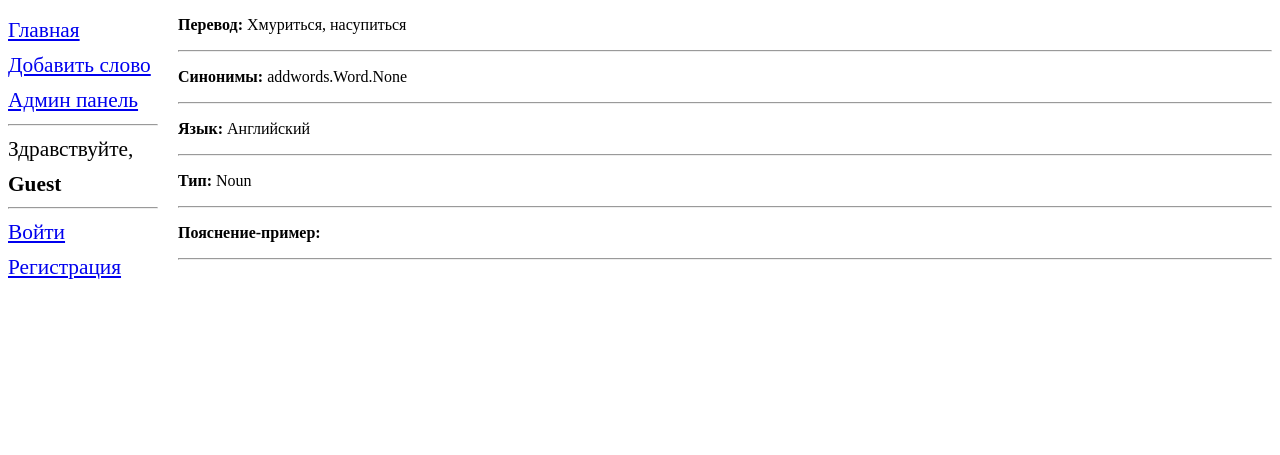
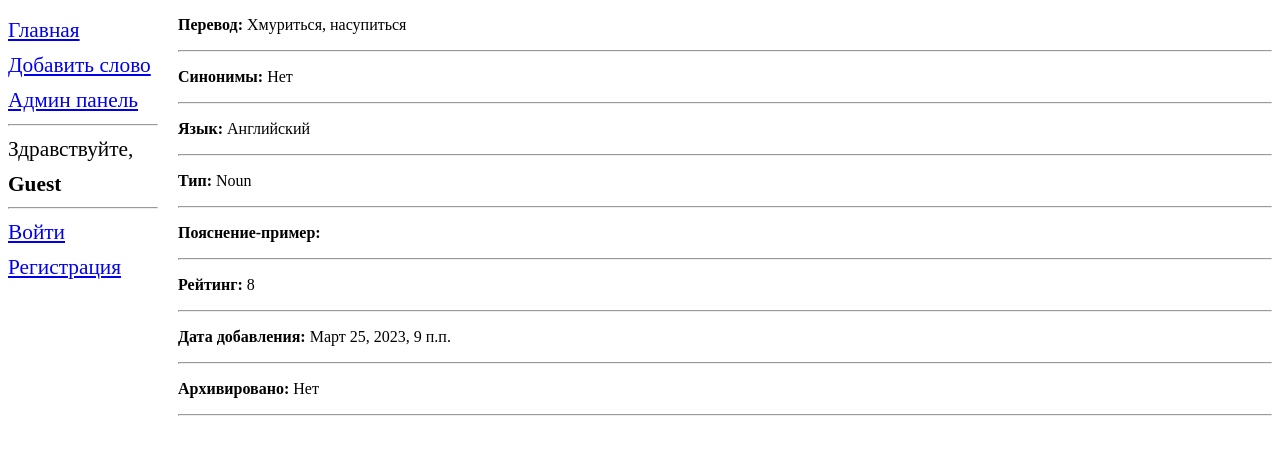
Before and after one commit to Zimin0/Online-Shop, a Django app: page /2/ in a window 1280 px wide. Shown: the part 135-590 px from the top of the page. Run offline with Django 3.2, Linux system fonts and the light colour scheme; data comes from the database, SQL or seed files in the repository; both versions use the stored data as it was after the commit.

Commit message:
Some models and views

```diff
--- a/addwords/admin.py
+++ b/addwords/admin.py
@@ -3,7 +3,7 @@ from .models import Language, Word
 
 
 class WordAdmin(admin.ModelAdmin):
-    list_display = ('word', 'type', 'translation', 'language')
+    list_display = ('word', 'type', 'translation', 'language', 'rate', 'add_date', 'archived')
 
 
 
--- a/addwords/forms.py
+++ b/addwords/forms.py
@@ -6,4 +6,4 @@ class WordForm(forms.ModelForm):
     template_name = "addwords/new_form.html" # only since Django4
     class Meta:
         model = Word
-        fields = ('word', 'language', 'type', 'translation', 'discription')
+        fields = ('word', 'language', 'type', 'translation', 'discription', 'rate')
--- a/addwords/models.py
+++ b/addwords/models.py
@@ -24,6 +24,9 @@ class Word(models.Model):
     translation = models.CharField(max_length=25, verbose_name="Перевод")
     discription = models.TextField(blank=True, verbose_name="Доп. комментарий к переводу")
     synonyms = models.ManyToManyField("Word", verbose_name="Синонимы", related_name='+', blank=True)
+    rate = models.IntegerField(verbose_name="Рейтинг", default=5, help_text="Личный рейтинг слова от 1 до 10")
+    add_date = models.DateTimeField(verbose_name="Дата создания", auto_now_add=True, blank=True)
+    archived = models.BooleanField(verbose_name="Архивировано", help_text="Будет ли слово отображаться в словаре?", default=False)
 
 
     def __str__(self):
--- a/addwords/templates/addwords/One_word.html
+++ b/addwords/templates/addwords/One_word.html
@@ -12,12 +12,38 @@
 {% block content %}
 <p> <b>Перевод:</b> {{ word.translation }} </p>
 <hr>
-<p> <b>Синонимы:</b> {{ word.synonyms }} </p>
+
+<!------------Если ли синонимы----------------->
+{% if word.synonyms.count == 0 %}
+<p> <b>Синонимы:</b> Нет </p>
 <hr>
+{% else %}
+<p> <b>Синонимы:</b>
+    {% for sy in word.synonyms.all  %}
+        <a href="{% url 'ex_word' sy.pk  %}">{{ sy }}</a>,
+    {% endfor %}
+    </p>
+<hr>
+{% endif %}
+<!--------------------------------------------->
 <p> <b>Язык:</b> {{ word.language }} </p>
 <hr>
 <p> <b>Тип:</b> {{ word.type }} </p>
 <hr>
 <p> <b>Пояснение-пример:</b> {{ word.discription }} </p>
 <hr>
+<p> <b>Рейтинг:</b> {{ word.rate }} </p>
+<hr>
+<p> <b>Дата добавления:</b> {{ word.add_date }} </p>
+<hr>
+
+<!------------Архивировано слово или нет----------------->
+{% if word.archived %}
+<p> <b>Архивировано:</b> Да </p>
+<hr>
+{% else %}
+<p> <b>Архивировано:</b> Нет </p>
+<hr>
+{% endif %}
+<!------------------------------------------------------->
 {% endblock %}
--- a/addwords/templates/addwords/add.html
+++ b/addwords/templates/addwords/add.html
@@ -13,6 +13,7 @@
 {% if user.is_authenticated %}
 <form method="post">
     {% csrf_token %}
+    {{ form.non_field_errors }}
     {{ form.as_p }}
     <button type="submit" value="добавить">Добавить</button>
 </form>
--- /dev/null
+++ b/addwords/templates/addwords/dfdfd.py
@@ -0,0 +1,5 @@
+word = '10.124.56.220'.split('.')
+
+
+#print(f'{int(word[0], 2)}.{int(word[1], 2)}.{int(word[2], 2)}.{int(word[3], 2)}')
+print(f'{bin(int(word[0]))[2:]}.{bin(int(word[1]))[2:]}.{bin(int(word[2]))[2:]}.{bin(int(word[3]))[2:]}')
--- a/addwords/templates/addwords/main.html
+++ b/addwords/templates/addwords/main.html
@@ -29,7 +29,7 @@
     {% endif %}
     <hr>
     {% for word in words %}
-        <h2> <a href="{% url 'ex_word' word.pk %}"> {{ word.word }} </a> </h2> (<p5>{{ word.type }}</p5>) - <p2>{{ word.translation }} <br></2>
+        <h2> <a href="{% url 'ex_word' word.pk %}"> {{ word.word }} </a> </h2>  <p2>{{ word.translation }} <br></2>
         {% if word.get_synonyms.count > 0 %}
         <p5>Синонимы: </p5>
         {% endif %}
--- a/addwords/views.py
+++ b/addwords/views.py
@@ -6,9 +6,9 @@ def main(request):
 	AMOUNT_OF_WORDS = 6
 	if request.GET.get('selecter', False) not in ("None", False):
 		sort_name = str(request.GET.get('selecter', False))
-		words = Word.objects.order_by(sort_name)[:AMOUNT_OF_WORDS]
+		words = Word.objects.filter(archived=False).order_by(sort_name)[:AMOUNT_OF_WORDS] #
 	else:
-		words = Word.objects.all()[:AMOUNT_OF_WORDS]
+		words = Word.objects.filter(archived=False)[:AMOUNT_OF_WORDS]
 
 	context = {"words":words}
 	return render(request, "addwords/main.html", context)
--- a/englishSite/settings.py
+++ b/englishSite/settings.py
@@ -114,7 +114,7 @@ AUTH_PASSWORD_VALIDATORS = [
 
 LANGUAGE_CODE = 'ru-ru'
 
-TIME_ZONE = 'UTC'
+TIME_ZONE = 'Europe/Moscow'
 
 USE_I18N = True
 
```
Also changed, not shown: addwords/templates/addwords/timus.py (added, +19 -0 lines), addwords/migrations/0008_word_add_date_word_archived_word_rate.py (added), db.sqlite3.
